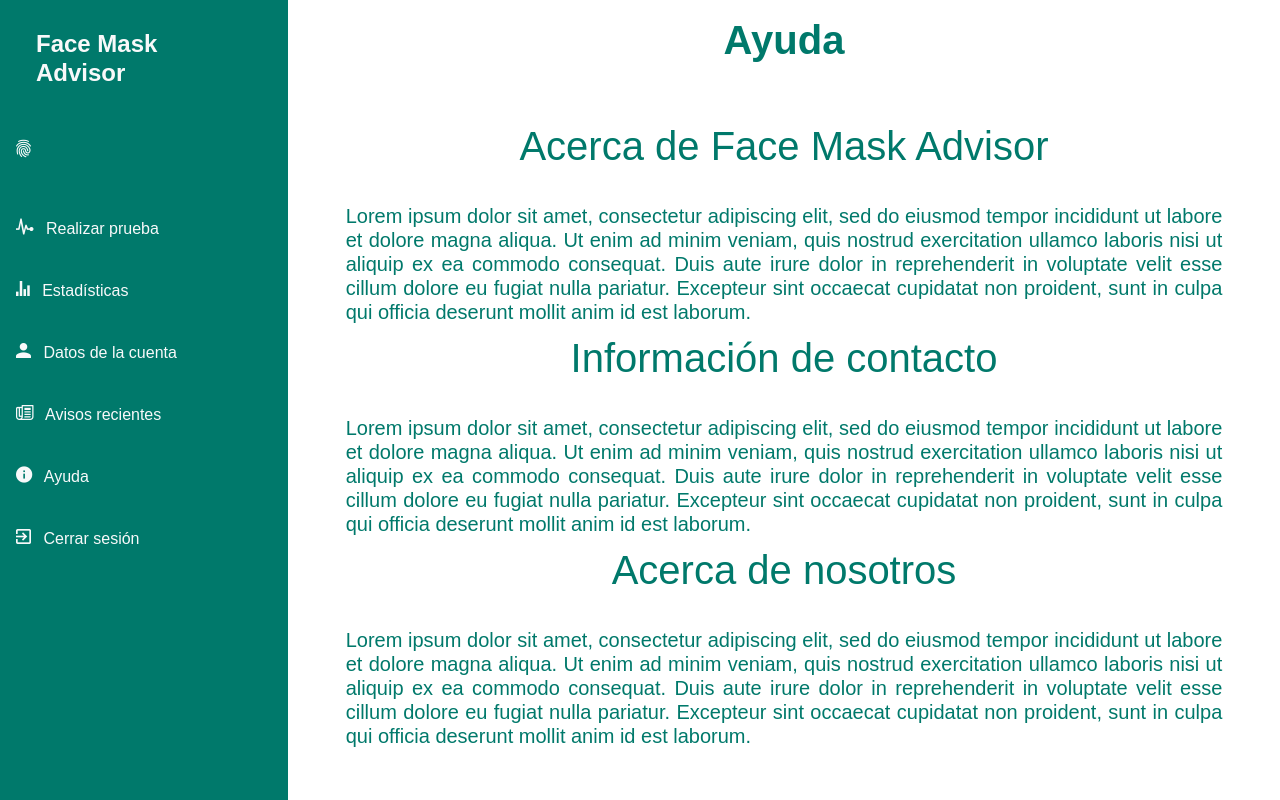
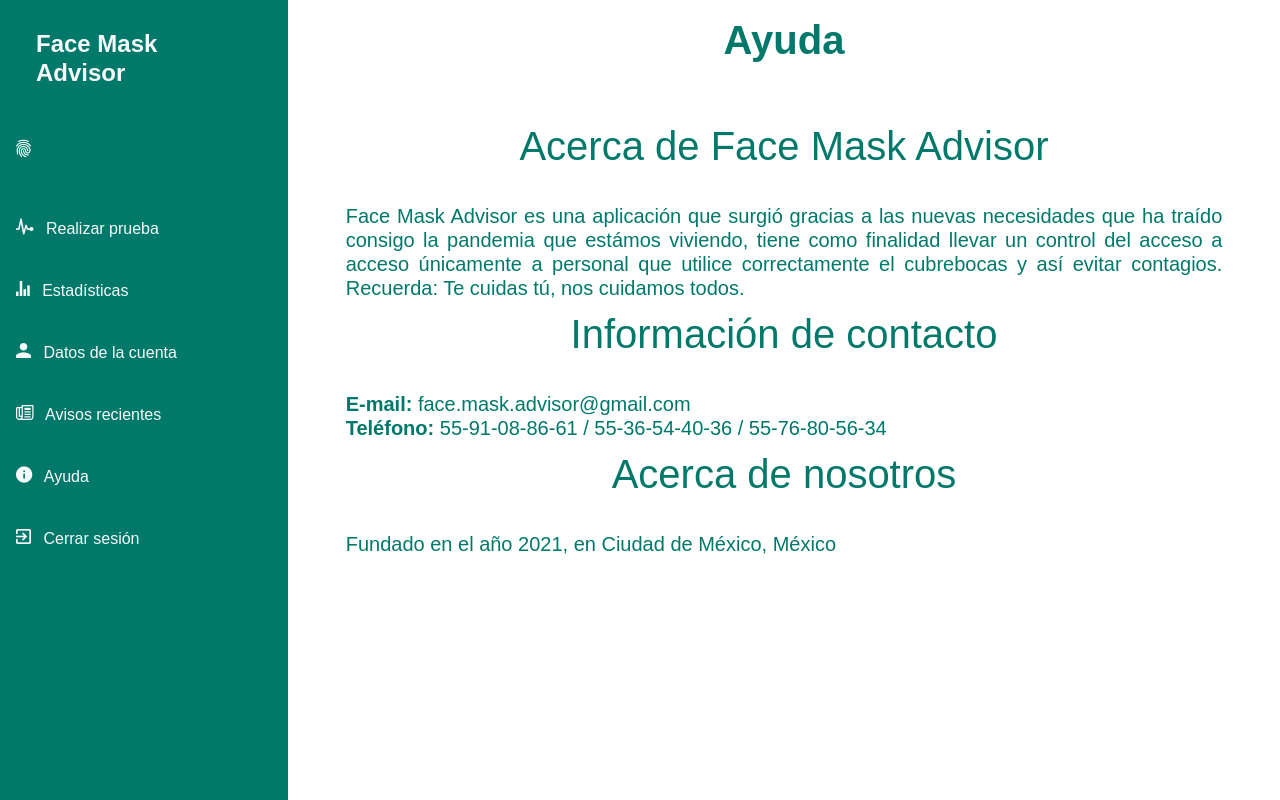
Before and after one commit to david-oaxaca/FaceMaskAdvisor, a Flask app: template templates/MenuAyuda.html in a window 1280 px wide. Run offline with Flask 2, Linux system fonts and the light colour scheme; the template is opened without the code that fills it, so the values that code supplies are empty; some libraries are stand-ins or nearby versions; some web fonts are replaced.

Commit message:
Update MenuAyuda.html

```diff
--- a/templates/MenuAyuda.html
+++ b/templates/MenuAyuda.html
@@ -49,7 +49,8 @@
                         <tr>
                             <td>
                                 <div></br>
-                                    <h5 class="text-justify">Lorem ipsum dolor sit amet, consectetur adipiscing elit, sed do eiusmod tempor incididunt ut labore et dolore magna aliqua. Ut enim ad minim veniam, quis nostrud exercitation ullamco laboris nisi ut aliquip ex ea commodo consequat. Duis aute irure dolor in reprehenderit in voluptate velit esse cillum dolore eu fugiat nulla pariatur. Excepteur sint occaecat cupidatat non proident, sunt in culpa qui officia deserunt mollit anim id est laborum.</h5>
+                                    <h5 class="text-justify">Face Mask Advisor es una aplicación que surgió gracias a las nuevas necesidades que ha traído consigo la pandemia que estámos viviendo, tiene como finalidad llevar un control del acceso a acceso únicamente a personal que utilice correctamente el cubrebocas y así evitar contagios.
+            Recuerda: Te cuidas tú, nos cuidamos todos.</h5>
                                 </div>
                         </td>
                         </tr>
@@ -63,7 +64,7 @@
                         <tr>
                             <td>
                                 <div></br>
-                                    <h5 class="text-justify">Lorem ipsum dolor sit amet, consectetur adipiscing elit, sed do eiusmod tempor incididunt ut labore et dolore magna aliqua. Ut enim ad minim veniam, quis nostrud exercitation ullamco laboris nisi ut aliquip ex ea commodo consequat. Duis aute irure dolor in reprehenderit in voluptate velit esse cillum dolore eu fugiat nulla pariatur. Excepteur sint occaecat cupidatat non proident, sunt in culpa qui officia deserunt mollit anim id est laborum.</h5>
+                                <h5 class="text-justify"><b>E-mail:</b> face.mask.advisor@gmail.com</br><b>Teléfono:</b> 55-91-08-86-61 / 55-36-54-40-36 / 55-76-80-56-34 </h5>
                                 </div>
                         </td>
                         </tr>
@@ -77,7 +78,7 @@
                         <tr>
                             <td>
                                 <div></br>
-                                    <h5 class="text-justify">Lorem ipsum dolor sit amet, consectetur adipiscing elit, sed do eiusmod tempor incididunt ut labore et dolore magna aliqua. Ut enim ad minim veniam, quis nostrud exercitation ullamco laboris nisi ut aliquip ex ea commodo consequat. Duis aute irure dolor in reprehenderit in voluptate velit esse cillum dolore eu fugiat nulla pariatur. Excepteur sint occaecat cupidatat non proident, sunt in culpa qui officia deserunt mollit anim id est laborum.</h5>
+                                    <h5 class="text-justify">Fundado en el año 2021, en Ciudad de México, México</h5>
                                 </div>
                         </td>
                         </tr>
```
